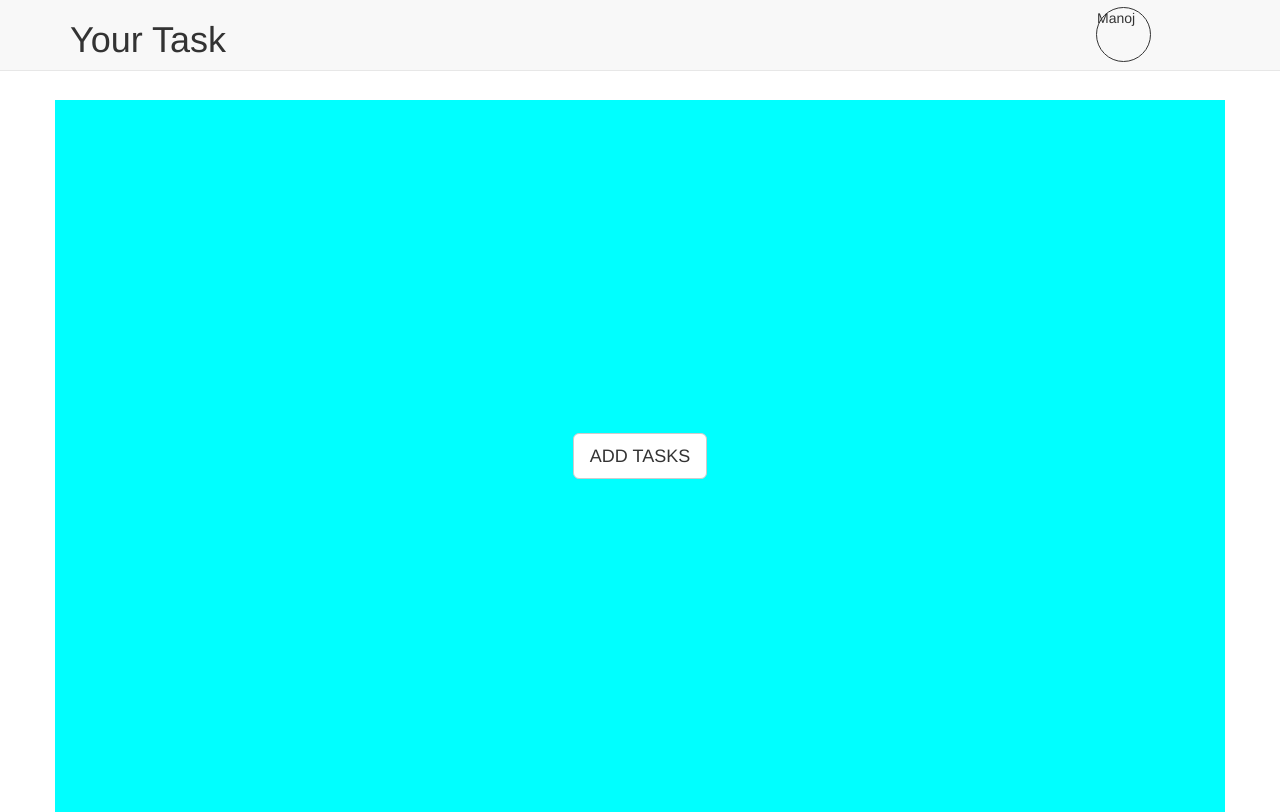
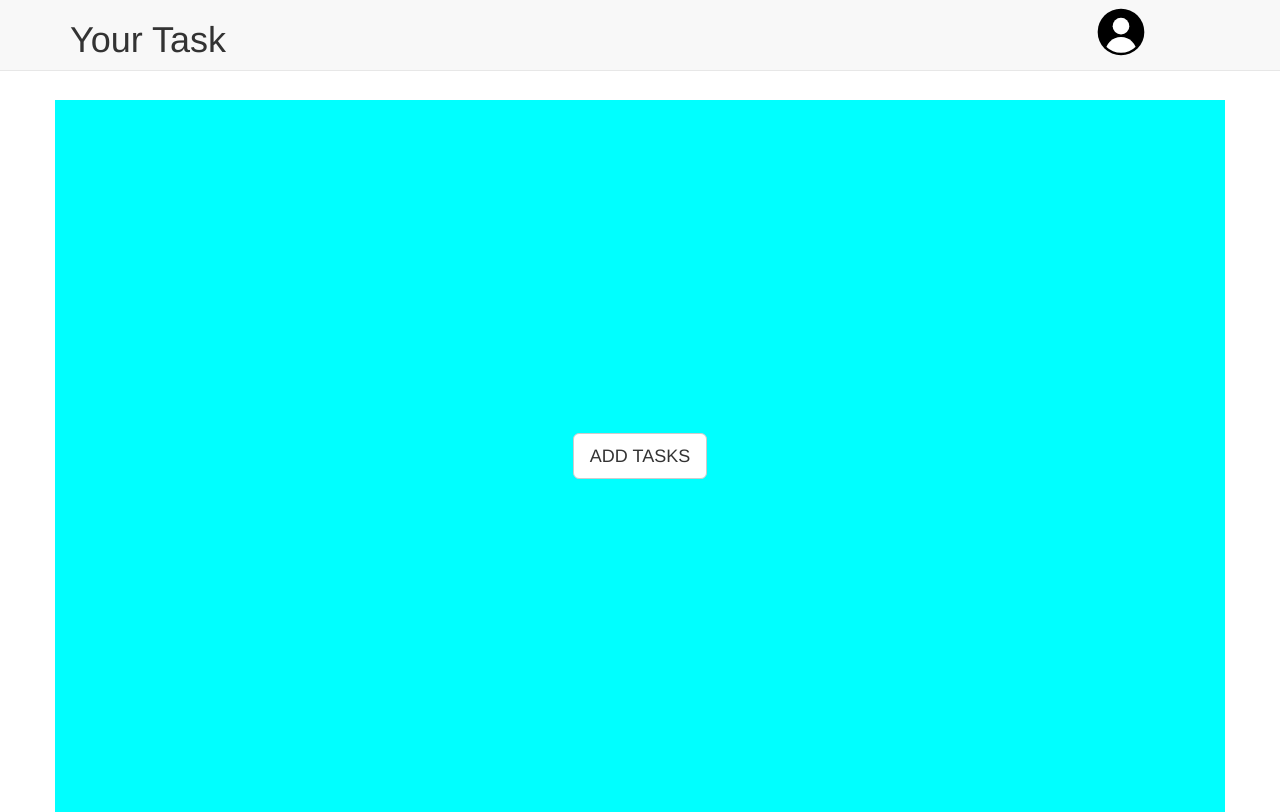
Before and after one commit to manojgupta0105/nowfloats, a website: page index.html in a window 1280 px wide. Drawn offline with nearby package versions, Linux system fonts and the light colour scheme; some packages are replaced by stand-ins of ours.

Commit message:
Task completed for nowfloats

```diff
--- a/index.html
+++ b/index.html
@@ -20,12 +20,8 @@
 				<div style="width:90%;">
 					<h1>Your Task</h1>
 				</div>
-				<div style="    width: 55px;
-    border-radius: 50px;
-    border: 1px solid;
-    height: 55px;
-    margin-top: 7px;">
-					Manoj
+				<div style="width: 55px;border-radius: 50px;height: 55px;margin-top: 7px;">
+					<img src="images/user-icon.svg" height="50" width="50" alt="User">
 				</div>
 			</div>
 
```
Also changed, not shown: images/user-icon.svg (added).
